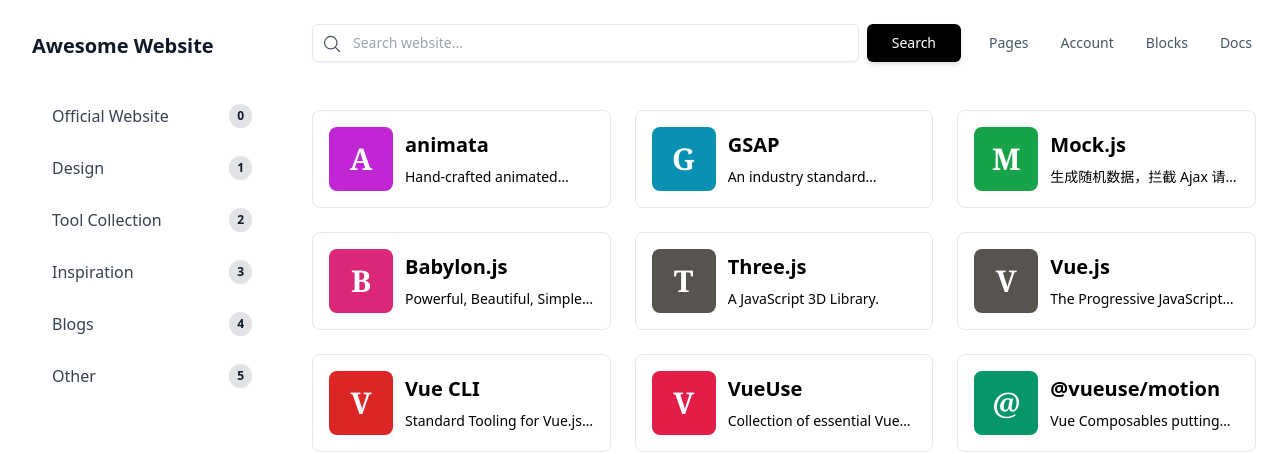
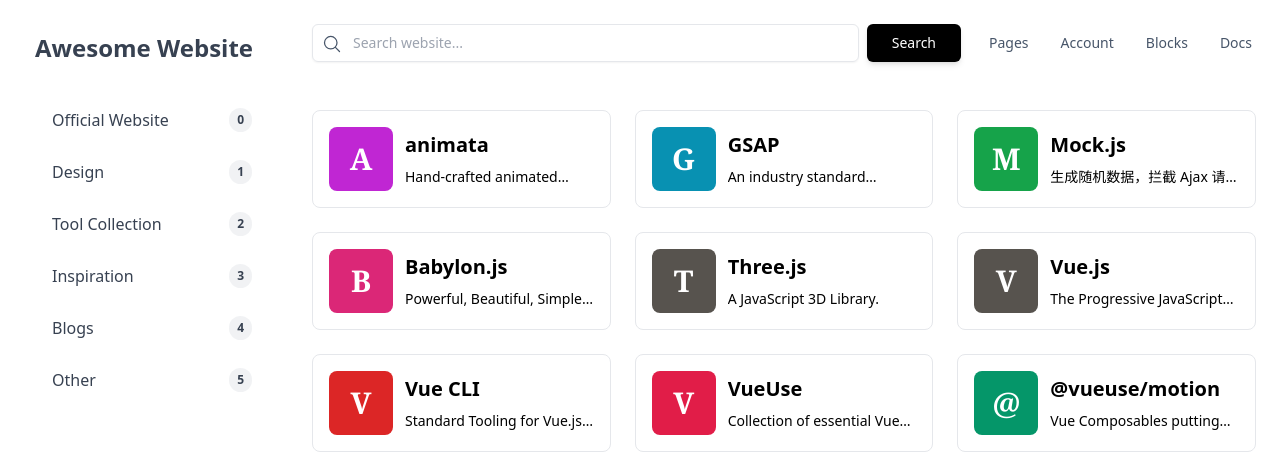
Before and after one commit to cccoding365/awesome-website, a Next.js app: page / in a window 1280 px wide. Shown: the top 454 px of the page. Built offline with nearby package versions, Linux system fonts and the light colour scheme.

Commit message:
Update the sidebar style

```diff
--- a/app/components/AwSidebar.jsx
+++ b/app/components/AwSidebar.jsx
@@ -1,6 +1,7 @@
 "use client"
 import { useEffect, useState } from "react"
 import { useStore } from "@/app/store"
+import clsx from "clsx"
 
 export default function AwSidebar() {
     const [categories, setCategories] = useState([])
@@ -15,28 +16,34 @@
         ])
     }, [])
 
-    const { updateCategory } = useStore()
+    const { updateCategory, category: selectedCategory } = useStore()
 
     return (
         <div className="sticky top-0 hidden md:flex w-full h-screen max-w-[18rem] flex-col bg-white bg-clip-border p-4 text-gray-700">
-            <div className="p-4 mb-2" onClick={() => updateCategory("")}>
-                <h5 className="block font-sans text-xl font-semibold leading-snug tracking-normal text-gray-900">
+            <div
+                className="p-4 mb-2 cursor-pointer"
+                onClick={() => updateCategory("")}
+            >
+                <h5 className="block font-sans text-2xl font-semibold text-center">
                     Awesome Website
                 </h5>
             </div>
 
-            <nav className="flex min-w-[240px] flex-col gap-1 p-2 font-sans text-base font-normal text-gray-700">
+            <nav className="flex min-w-[240px] flex-col gap-1 p-2">
                 {categories.map((category, index) => (
                     <div
                         key={index}
                         role="button"
-                        className="flex items-center w-full p-3 leading-tight transition-all rounded-lg outline-none text-start hover:bg-gray-100  hover:text-gray-900 focus:bg-gray-100 focus:bg-opacity-80 focus:text-gray-900 active:bg-gray-50 active:bg-opacity-80 active:text-gray-900"
+                        className={clsx(
+                            "flex items-center w-full p-3 rounded-lg duration-300 hover:bg-gray-200",
+                            selectedCategory === category && "bg-gray-100"
+                        )}
                         onClick={() => updateCategory(category)}
                     >
                         <div className="grid mr-4 place-items-center"></div>
                         {category}
                         <div className="grid ml-auto place-items-center justify-self-end">
-                            <div className="relative grid items-center px-2 py-1 font-sans text-xs font-bold uppercase rounded-full select-none whitespace-nowrap bg-gray-500/20 text-gray-900">
+                            <div className="relative grid items-center px-2 py-1 font-sans text-xs font-bold uppercase rounded-full select-none whitespace-nowrap bg-gray-300/30">
                                 <span>{index}</span>
                             </div>
                         </div>
```
